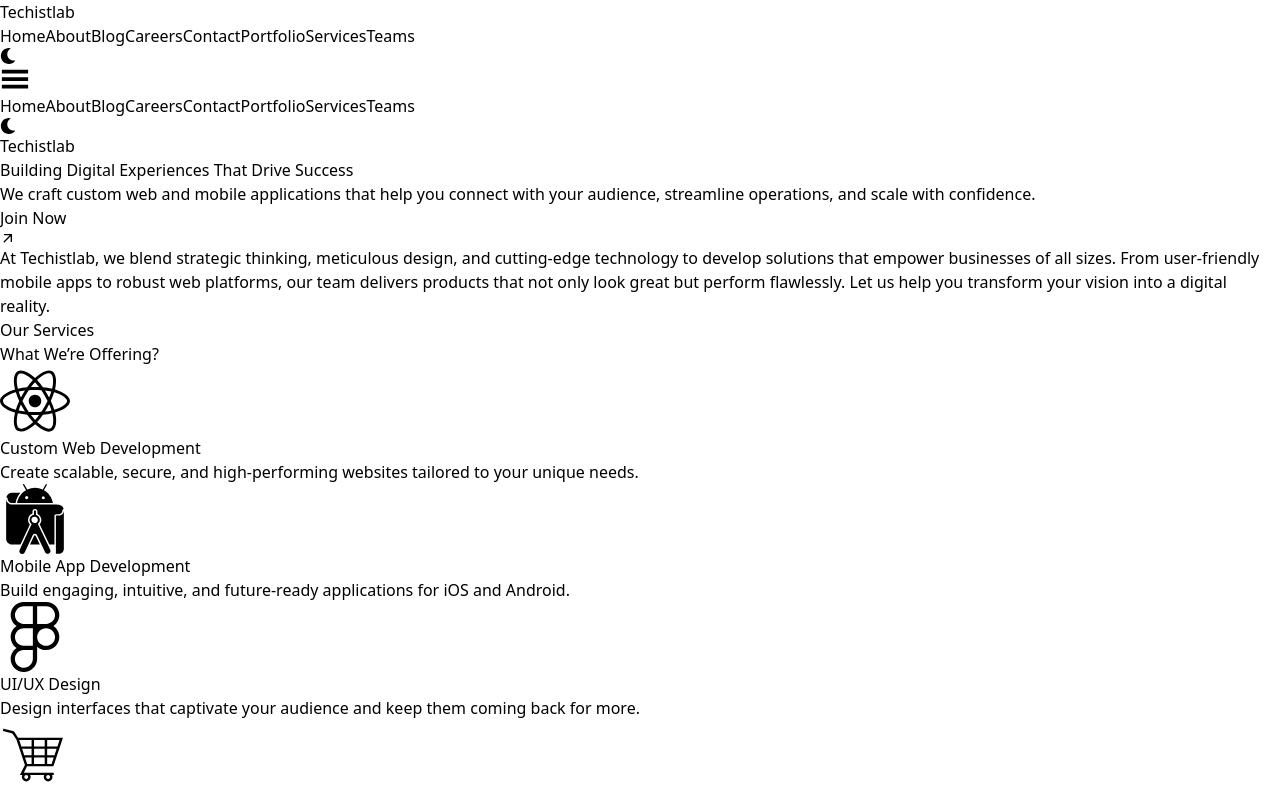
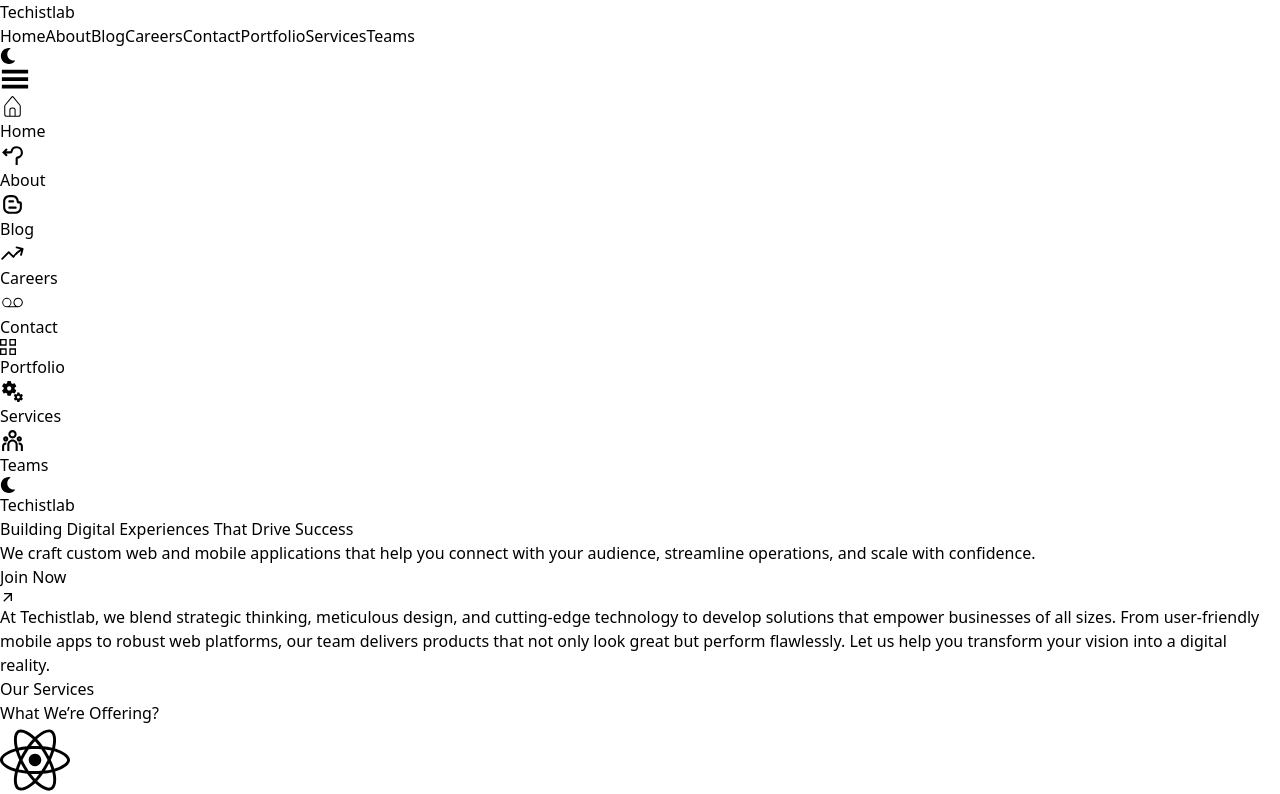
Before and after one commit to Aditya30december2003/Techistlab, a React (Vite) app: page / in a window 1280 px wide. Shown: the top 794 px of the page. Built offline with nearby package versions, Linux system fonts and the light colour scheme.

Commit message:
changes made to navbar

```diff
--- a/src/components/Navbar.jsx
+++ b/src/components/Navbar.jsx
@@ -4,18 +4,27 @@
 import { useState } from "react";
 import { GiHamburgerMenu } from "react-icons/gi";
 import { RxCross1 } from "react-icons/rx";
+import { CiHome } from "react-icons/ci";
+import { MdRoundaboutLeft } from "react-icons/md";
+import { RiBloggerLine } from "react-icons/ri";
+import { HiMiniArrowTrendingUp } from "react-icons/hi2";
+import { CiVoicemail } from "react-icons/ci";
+import { RiTeamLine } from "react-icons/ri";
+import { MdOutlineMiscellaneousServices } from "react-icons/md";
+import { GrProjects } from "react-icons/gr";
+
 
 const Navbar = () => {
   const [theme, setTheme] = useState(false);
   const [nav, setNav] = useState(false);
 
   return (
-    <div>
+    <div className="">
       {/* Navbar */}
-      <div className="flex justify-between lg:justify-normal items-center px-2 py-4 mb-20 w-[100%] gap-5 border-b-2 border-black fixed bg-white top-0 left-0 z-50">
+      <div className="flex justify-between lg:justify-normal bg-white items-center px-2 py-4 mb-20 w-[100%] gap-5 fixed top-0 left-0 z-50 shadow-[rgba(0,_0,_0,_0.24)_0px_3px_8px] ">
         <div className="text-[2rem] font-bold w-[20%] px-4">Techistlab</div>
-        <div className="w-[80%] hidden lg:block">
-          <ul className="flex items-center gap-5 text-[1rem] justify-between">
+        <div className="w-[80%] hidden lg:block ">
+          <ul className="flex items-center gap-5 text-[1rem] justify-between ">
             <Link to="/">Home</Link>
             <Link to="/about">About</Link>
             <Link to="/blog">Blog</Link>
@@ -43,7 +52,7 @@
 
       {/* Mobile Navigation */}
       <div
-        className={`fixed top-0 left-0 w-full h-screen bg-white text-black-400 transform ${
+        className={`fixed top-0 left-0 w-full h-screen bg-gray-300 rounded-md bg-clip-padding backdrop-filter backdrop-blur-md bg-opacity-30 border border-gray-100 text-black-400 transform ${
           nav ? "translate-y-0" : "-translate-y-full"
         } transition-transform duration-500 z-10 lg:hidden`}
       >
@@ -55,38 +64,46 @@
 
         </div>
         {/* Mobile Menu Links */}
-        <ul className="flex flex-col items-center gap-5 text-[1rem] justify-between mt-10 py-5">
-          <Link to="/" onClick={() => setNav(false)}>
-            Home
+        <ul className="grid grid-cols-2 mx-auto w-[70%]  items-center gap-10 text-[1rem] justify-between mt-10 py-5 ">
+          <Link className="flex flex-col items-center shadow-[0_3px_10px_rgb(0,0,0,0.2)] py-10 rounded-[100%]" to="/" onClick={() => setNav(false)}>
+            <CiHome size={25}/>
+            <p>Home</p>
           </Link>
-          <Link to="/about" onClick={() => setNav(false)}>
-            About
+          <Link className="flex flex-col items-center shadow-[0_3px_10px_rgb(0,0,0,0.2)] py-10 rounded-[100%]" to="/about" onClick={() => setNav(false)}>
+            <MdRoundaboutLeft size={25}/>
+            <p>About</p>
           </Link>
-          <Link to="/blog" onClick={() => setNav(false)}>
-            Blog
+          <Link className="flex flex-col items-center shadow-[0_3px_10px_rgb(0,0,0,0.2)] py-10 rounded-[100%]" to="/blog" onClick={() => setNav(false)}>
+            <RiBloggerLine size={25}/>
+            <p>Blog</p>
           </Link>
-          <Link to="/careers" onClick={() => setNav(false)}>
-            Careers
+          <Link className="flex flex-col items-center shadow-[0_3px_10px_rgb(0,0,0,0.2)] py-10 rounded-[100%]" to="/careers" onClick={() => setNav(false)}>
+          <HiMiniArrowTrendingUp size={25}/>
+          <p>Careers</p>
           </Link>
-          <Link to="/contact" onClick={() => setNav(false)}>
-            Contact
+          <Link className="flex flex-col items-center shadow-[0_3px_10px_rgb(0,0,0,0.2)] py-10 rounded-[100%]" to="/contact" onClick={() => setNav(false)}>
+            <CiVoicemail size={25}/>
+            <p>Contact</p>
           </Link>
-          <Link to="/portfolio" onClick={() => setNav(false)}>
-            Portfolio
+          <Link className="flex flex-col items-center shadow-[0_3px_10px_rgb(0,0,0,0.2)] py-10 rounded-[100%]" to="/portfolio" onClick={() => setNav(false)}>
+            <GrProjects/>
+            <p>Portfolio</p>
           </Link>
-          <Link to="/services" onClick={() => setNav(false)}>
-            Services
+          <Link className="flex flex-col items-center shadow-[0_3px_10px_rgb(0,0,0,0.2)] py-10 rounded-[100%]" to="/services" onClick={() => setNav(false)}>
+            <MdOutlineMiscellaneousServices size={25}/>
+            <p>Services</p>
           </Link>
-          <Link to="/team" onClick={() => setNav(false)}>
-            Teams
+          <Link className="flex flex-col items-center shadow-[0_3px_10px_rgb(0,0,0,0.2)] py-10 rounded-[100%]" to="/team" onClick={() => setNav(false)}>
+           <RiTeamLine size={25}/>
+           <p>Teams</p>
           </Link>
-          <div
-            className="cursor-pointer border-2 p-2 border-white rounded-[100%]"
+        </ul>
+        <div
+            className="cursor-pointer py-10 rounded-[100%] flex flex-col items-center"
             onClick={() => setTheme(!theme)}
           >
             {theme ? <GoSun /> : <FaMoon />}
           </div>
-        </ul>
       </div>
     </div>
   );
```
